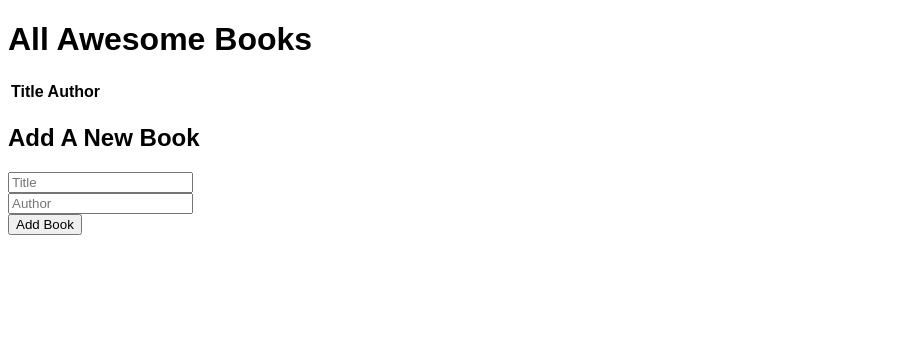
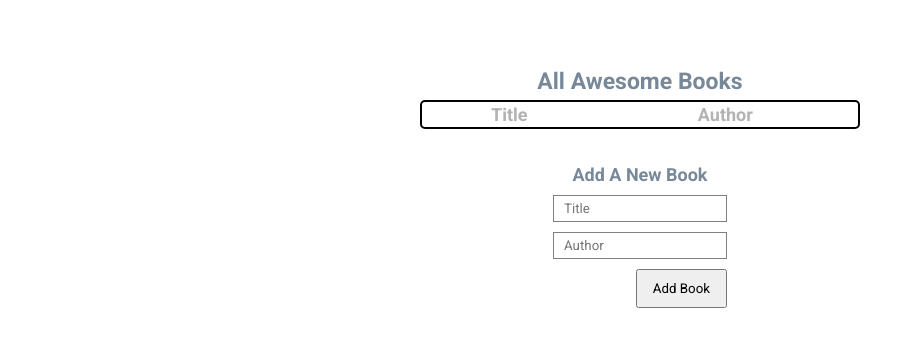
Before and after one commit to krisbobo/awesomeBooks, a plain HTML site: page index.html in a window 1280 px wide. Shown: the whole page, without its empty margins (0-915 px from the left). Drawn offline with Linux system fonts and the light colour scheme.

Commit message:
Add suitable style to resemble original design

```diff
--- a/style.css
+++ b/style.css
@@ -1,3 +1,86 @@
+@import url('https://fonts.googleapis.com/css2?family=Roboto:ital,wght@0,100;0,300;0,400;0,500;0,700;1,300&display=swap');
 * {
-  font-family: Arial, Helvetica, sans-serif;
+  margin: 0;
+  padding: 0;
+  box-sizing: border-box;
+  font-family: 'Roboto', sans-serif;
 }
+
+body {
+  height: 100vh;
+  width: 100%;
+}
+
+main {
+  width: 100%;
+  background: #fff;
+  margin: 18px auto;
+  max-width: 450px;
+  border-radius: 5px;
+}
+
+h1 {
+  font-size: 23px;
+  color: lightslategray;
+  font-weight: bolder;
+  text-align: center;
+  padding-top: 50px;
+}
+
+.layout {
+  text-align: center;
+  display: flex;
+  flex-direction: column;
+  justify-content: center;
+  background: #fff;
+  border-radius: 5px;
+  border: 2px solid #000;
+  margin: 5px;
+}
+
+th {
+  color: #b3b3b3;
+  font-size: 18px;
+}
+
+td {
+  color: #000;
+  font-size: 15px;
+}
+
+.delete {
+  display: inline-block;
+  border: 0.2rem solid #b3b3b3;
+  color: #000;
+  cursor: pointer;
+  font-size: 16px;
+  border-radius: 3px;
+  text-decoration: none;
+}
+
+.book {
+  text-align: end;
+  display: flex;
+  flex-direction: column;
+  align-items: center;
+  justify-content: center;
+  margin: 0 auto;
+  padding: 30px;
+}
+
+h2 {
+  margin-bottom: 10px;
+  color: lightslategray;
+  font-size: 18px;
+}
+
+input {
+  padding: 5px 10px;
+  text-align: start;
+  margin-bottom: 10px;
+  border: 1px solid gray;
+}
+
+#add-button {
+  padding: 10px 15px;
+}
```
